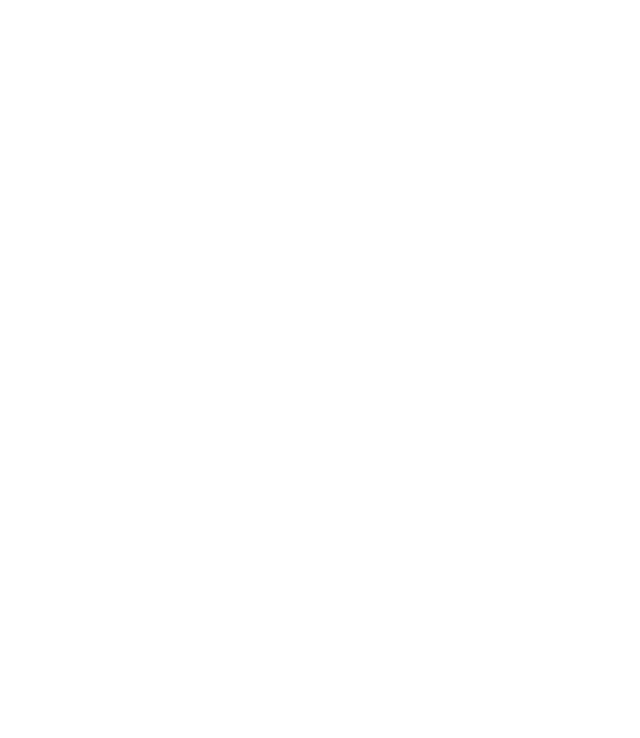
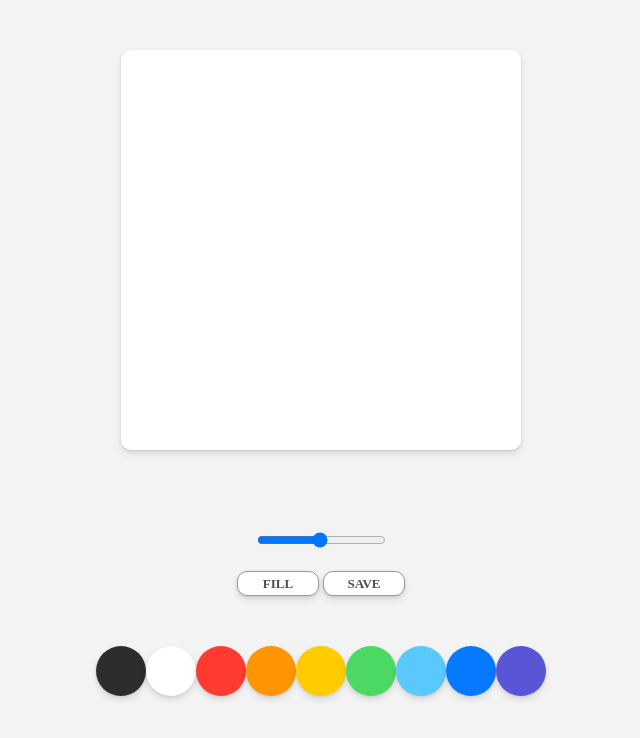
Before and after one commit to parkseyeonn/canvas-with-js, a plain HTML site: page index.html in a window 1280 px wide. Shown: the whole page, without its empty margins (319-959 px from the left). Drawn offline with Linux system fonts and the light colour scheme.

Commit message:
working withCSS

```diff
--- a/index.html
+++ b/index.html
@@ -5,9 +5,30 @@
     <meta name="viewport" content="width=device-width, initial-scale=1.0">
     <meta http-equiv="X-UA-Compatible" content="ie=edge">
     <link rel="stylesheet" href="style.css">
+    <script src="app.js"></script>
     <title>paintJs</title>
 </head>
 <body>
-    <script src="app.js"></script>
+    <canvas id="jsCanvas" class="canvas"></canvas>
+    <div class="controls">
+        <div class="controls__range">
+            <input type="range" id="jsRange" min="0.1" max="5" value="2.5" step="0.1">
+        </div>
+        <div class="controls__btns">
+            <button id="jsMode">Fill</button>
+            <button id="jsSave">Save</button>
+        </div>
+        <div class="controls__colors" id="jsColors">
+            <div class="controls__color" style="background-color:#2d2d2d"></div>
+            <div class="controls__color" style="background-color:#ffffff"></div>
+            <div class="controls__color" style="background-color:#ff3b30"></div>
+            <div class="controls__color" style="background-color:#ff9500"></div>
+            <div class="controls__color" style="background-color:#ffcc00"></div>
+            <div class="controls__color" style="background-color:#4cd963"></div>
+            <div class="controls__color" style="background-color:#5ac8fa"></div>
+            <div class="controls__color" style="background-color:#0579ff"></div>
+            <div class="controls__color" style="background-color:#5856d6"></div>
+        </div>
+    </div>
 </body>
 </html>
--- /dev/null
+++ b/reset.css
@@ -0,0 +1,43 @@
+html, body, div, span, applet, object, iframe,
+h1, h2, h3, h4, h5, h6, p, blockquote, pre,
+a, abbr, acronym, address, big, cite, code,
+del, dfn, em, img, ins, kbd, q, s, samp,
+small, strike, strong, sub, sup, tt, var,
+b, u, i, center,
+dl, dt, dd, ol, ul, li,
+fieldset, form, label, legend,
+table, caption, tbody, tfoot, thead, tr, th, td,
+article, aside, canvas, details, embed,
+figure, figcaption, footer, header, hgroup,
+menu, nav, output, ruby, section, summary,
+time, mark, audio, video {
+	margin: 0;
+	padding: 0;
+	border: 0;
+	font-size: 100%;
+	font: inherit;
+	vertical-align: baseline;
+}
+/* HTML5 display-role reset for older browsers */
+article, aside, details, figcaption, figure,
+footer, header, hgroup, menu, nav, section {
+	display: block;
+}
+body {
+	line-height: 1;
+}
+ol, ul {
+	list-style: none;
+}
+blockquote, q {
+	quotes: none;
+}
+blockquote:before, blockquote:after,
+q:before, q:after {
+	content: '';
+	content: none;
+}
+table {
+	border-collapse: collapse;
+	border-spacing: 0;
+}
--- a/style.css
+++ b/style.css
@@ -0,0 +1,61 @@
+@import url(reset.css);
+body{
+    background-color:#f3f3f3;
+    display: flex;
+    flex-direction:column;
+    align-items:center;
+    padding-top:50px;
+}
+
+.canvas{
+    width:400px;
+    height:400px;
+    background:#fff;
+    border-radius:10px;
+    box-shadow: 0 4px 6px rgba(50,50,93,0.11), 0 1px 3px rgba(0,0,0,0.1);
+}
+
+.controls{
+    display:flex;
+    flex-direction:column;
+    align-items:center;
+    margin-top:80px;
+}
+
+.controls .controls__btns{
+    margin-bottom:50px;
+}
+.controls button{
+    all:unset;
+    cursor:pointer;
+    background:#fff;
+    padding:5px 0px;
+    width:80px;
+    text-align:center;
+    border-radius:10px;
+    border:1px solid #999;
+    color:rgba(0,0,0,0.7);
+    text-transform:uppercase;
+    font-size:13px;
+    font-weight:800;
+    box-shadow: 0 4px 6px rgba(50,50,93,0.11), 0 1px 3px rgba(0,0,0,0.1);
+}
+
+.controls button:active{
+    transform:scale(0.98);
+}
+
+.controls .controls__range{
+    margin-bottom:20px;
+}
+.controls .controls__colors{
+    display: flex;
+}
+
+.controls__colors .controls__color{
+    width:50px;
+    height:50px;
+    box-shadow: 0 4px 6px rgba(50,50,93,0.11), 0 1px 3px rgba(0,0,0,0.1);
+    border-radius:25px;
+    cursor:pointer;
+}
```
